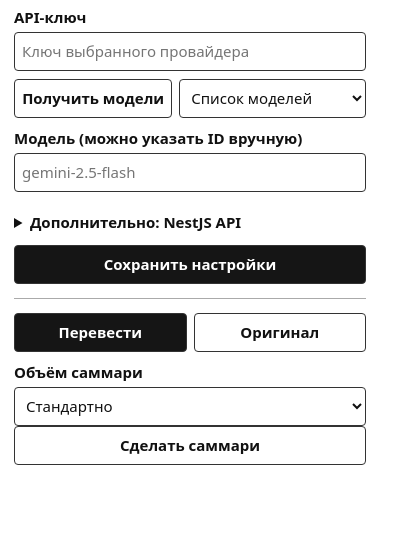
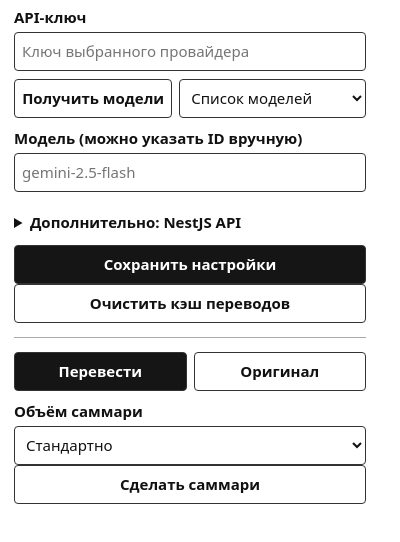
Before and after one commit to 620474/firefox-translater, a browser extension: page popup.html in a window 400 px wide. Shown: the part 120-662 px from the top of the page. Drawn offline with Linux system fonts and the light colour scheme.

Commit message:
feat(ui): add cache cleanup control

```diff
--- a/popup.html
+++ b/popup.html
@@ -29,6 +29,7 @@
       <p class="hint">По умолчанию запросы идут напрямую к AI-провайдеру. NestJS необязателен.</p>
     </details>
     <button id="save" type="button" class="primary">Сохранить настройки</button>
+    <button id="clearCache" type="button">Очистить кэш переводов</button>
     <hr>
     <div class="inline"><button id="translate" type="button" class="primary">Перевести</button>
       <button id="original" type="button">Оригинал</button></div>
```
